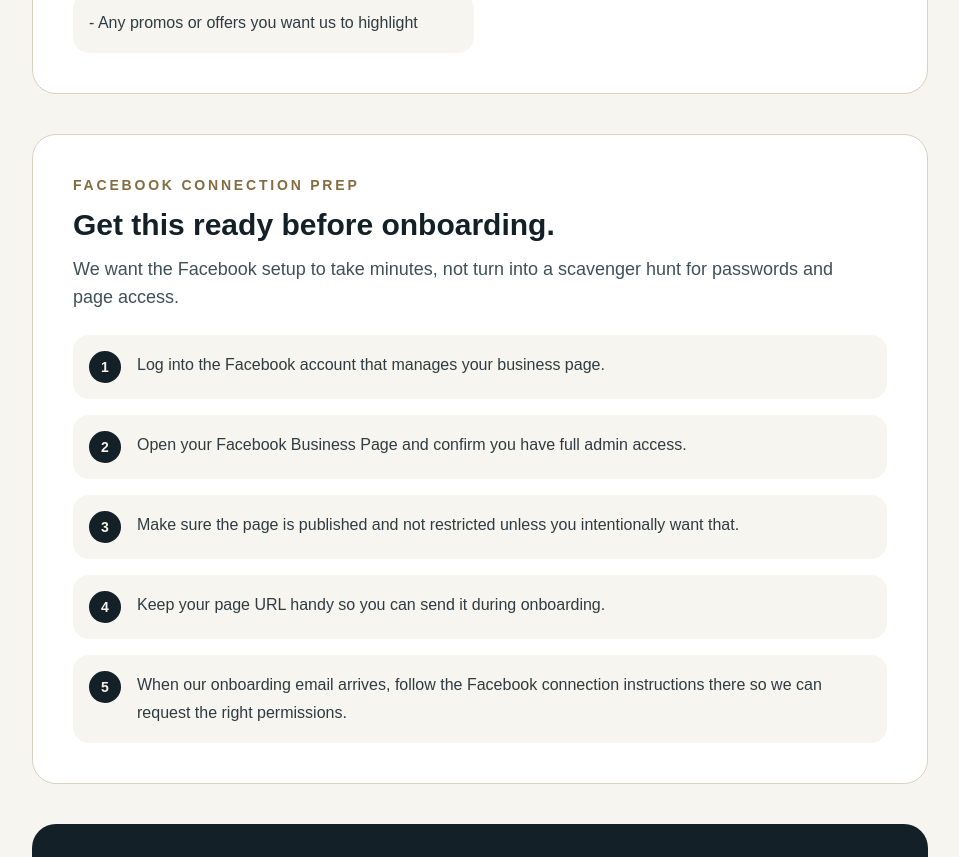
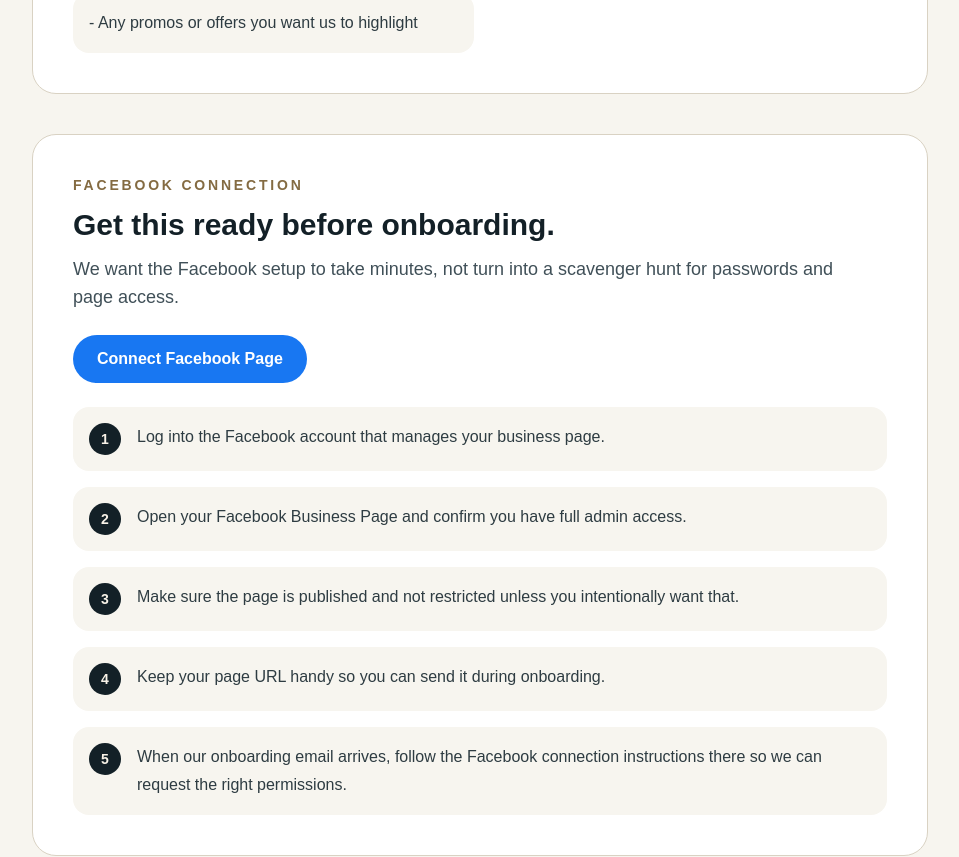
Before and after one commit to Spyders0311/Social-Foreman, a Next.js app: page /success in a window 1280 px wide. Shown: the part 1320-2177 px from the top of the page, without its empty margins (160-1119 px from the left). Built offline with nearby package versions, Linux system fonts and the light colour scheme.

Commit message:
feat: add Facebook connect flow scaffold

```diff
--- /dev/null
+++ b/app/api/facebook/callback/route.ts
@@ -0,0 +1,27 @@
+export const runtime = "nodejs";
+
+function getOrigin(request: Request) {
+  const requestUrl = new URL(request.url);
+  return `${requestUrl.protocol}//${requestUrl.host}`;
+}
+
+export async function GET(request: Request) {
+  const requestUrl = new URL(request.url);
+  const code = requestUrl.searchParams.get("code");
+  const error = requestUrl.searchParams.get("error");
+
+  if (error) {
+    return Response.redirect(`${getOrigin(request)}/success?facebook=error`, 302);
+  }
+
+  if (!code) {
+    return Response.redirect(`${getOrigin(request)}/success?facebook=missing_code`, 302);
+  }
+
+  console.log("Facebook OAuth callback received", {
+    codeReceived: true,
+    note: "Token exchange and persistence not implemented yet.",
+  });
+
+  return Response.redirect(`${getOrigin(request)}/success?facebook=connected`, 302);
+}
--- /dev/null
+++ b/app/api/facebook/connect/route.ts
@@ -0,0 +1,26 @@
+import { buildFacebookOAuthUrl } from "../../../../src/lib/facebook";
+
+export const runtime = "nodejs";
+
+function getOrigin(request: Request) {
+  const requestUrl = new URL(request.url);
+  return `${requestUrl.protocol}//${requestUrl.host}`;
+}
+
+export async function GET(request: Request) {
+  try {
+    const requestUrl = new URL(request.url);
+    const state = requestUrl.searchParams.get("state") ?? crypto.randomUUID();
+    const redirectUrl = buildFacebookOAuthUrl(getOrigin(request), state);
+
+    return Response.redirect(redirectUrl, 302);
+  } catch (error) {
+    return Response.json(
+      {
+        error: "Unable to start Facebook connection.",
+        details: error instanceof Error ? error.message : "Unknown error",
+      },
+      { status: 500 },
+    );
+  }
+}
--- a/app/success/page.tsx
+++ b/app/success/page.tsx
@@ -39,7 +39,18 @@ const detailChecklist = [
   "Any promos or offers you want us to highlight",
 ];
 
-export default function SuccessPage() {
+type SuccessPageProps = {
+  searchParams?: Promise<Record<string, string | string[] | undefined>>;
+};
+
+function getSingleParam(value: string | string[] | undefined) {
+  return Array.isArray(value) ? value[0] : value;
+}
+
+export default async function SuccessPage({ searchParams }: SuccessPageProps) {
+  const params = searchParams ? await searchParams : undefined;
+  const facebookStatus = getSingleParam(params?.facebook);
+
   return (
     <div className="min-h-screen bg-[#f7f5ef] text-[#132027]">
       <main className="mx-auto flex w-full max-w-5xl flex-col gap-10 px-6 py-12 sm:px-10 lg:px-16">
@@ -88,7 +99,7 @@ export default function SuccessPage() {
 
         <section className="rounded-3xl border border-[#d9d2c3] bg-white p-8 sm:p-10">
           <p className="text-sm font-semibold uppercase tracking-[0.2em] text-[#846b42]">
-            Facebook connection prep
+            Facebook connection
           </p>
           <h2 className="mt-3 text-3xl font-bold text-[#132027]">
             Get this ready before onboarding.
@@ -96,6 +107,24 @@ export default function SuccessPage() {
           <p className="mt-3 max-w-3xl text-lg text-[#405058]">
             We want the Facebook setup to take minutes, not turn into a scavenger hunt for passwords and page access.
           </p>
+
+          {facebookStatus === "connected" ? (
+            <div className="mt-6 rounded-2xl border border-[#b7d5c2] bg-[#edf7f0] p-4 text-[#214b33]">
+              Facebook connection request received. We still need to finish the full Meta token handoff, but the connect flow is now wired into the site.
+            </div>
+          ) : facebookStatus === "error" || facebookStatus === "missing_code" ? (
+            <div className="mt-6 rounded-2xl border border-[#e3c2b7] bg-[#fff4ef] p-4 text-[#7a3d2b]">
+              Facebook connection did not finish cleanly. No big deal, just try the button again.
+            </div>
+          ) : null}
+
+          <a
+            href="/api/facebook/connect"
+            className="mt-6 inline-flex rounded-full bg-[#1877f2] px-6 py-3 font-semibold text-white transition hover:bg-[#1669d8]"
+          >
+            Connect Facebook Page
+          </a>
+
           <ol className="mt-6 space-y-4 text-[#2e3c42]">
             {facebookSteps.map((step, index) => (
               <li key={step} className="flex gap-4 rounded-2xl bg-[#f7f5ef] p-4">
--- /dev/null
+++ b/src/lib/facebook.ts
@@ -0,0 +1,31 @@
+export function getFacebookAppId() {
+  const appId = process.env.FACEBOOK_APP_ID;
+
+  if (!appId) {
+    throw new Error("Missing FACEBOOK_APP_ID");
+  }
+
+  return appId;
+}
+
+export function getFacebookRedirectUri(origin: string) {
+  return `${origin}/api/facebook/callback`;
+}
+
+export function buildFacebookOAuthUrl(origin: string, state: string) {
+  const params = new URLSearchParams({
+    client_id: getFacebookAppId(),
+    redirect_uri: getFacebookRedirectUri(origin),
+    state,
+    scope: [
+      "pages_show_list",
+      "pages_read_engagement",
+      "pages_manage_posts",
+      "pages_manage_metadata",
+      "business_management",
+    ].join(","),
+    response_type: "code",
+  });
+
+  return `https://www.facebook.com/v22.0/dialog/oauth?${params.toString()}`;
+}
```
